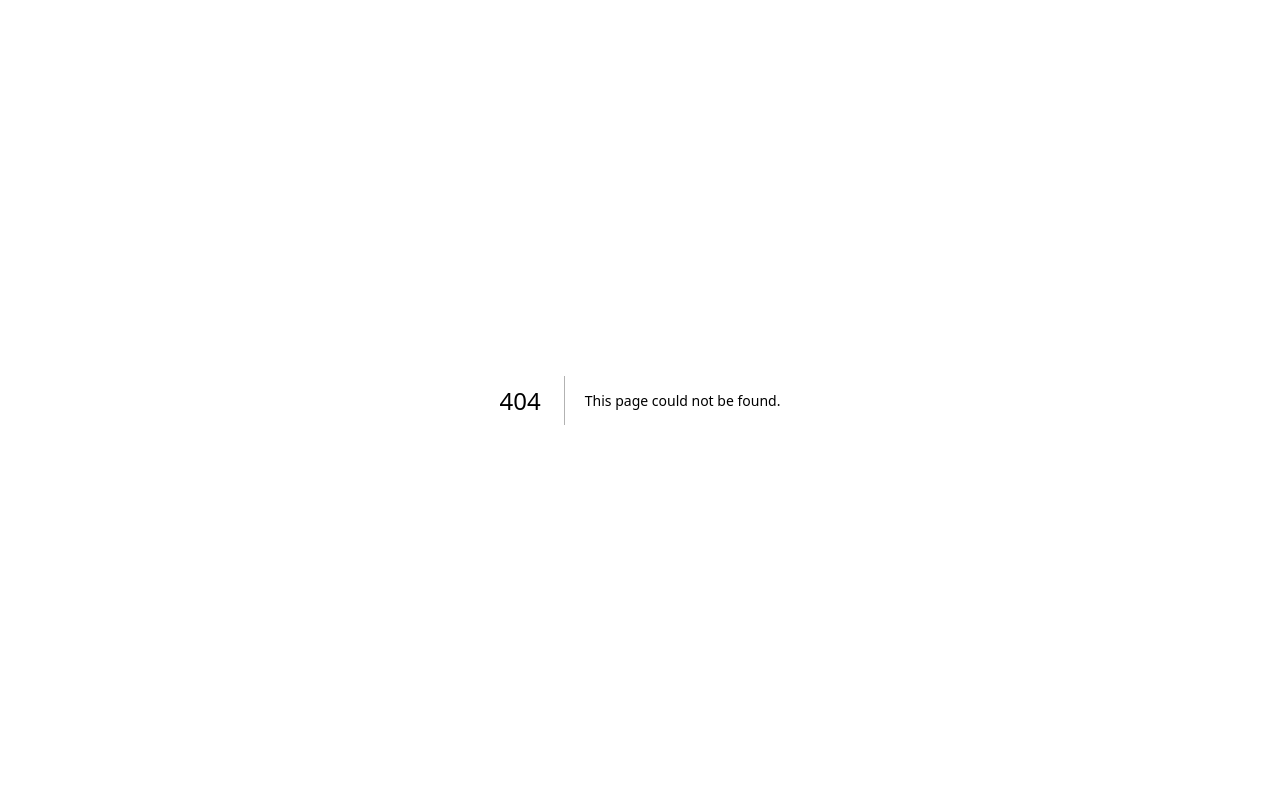
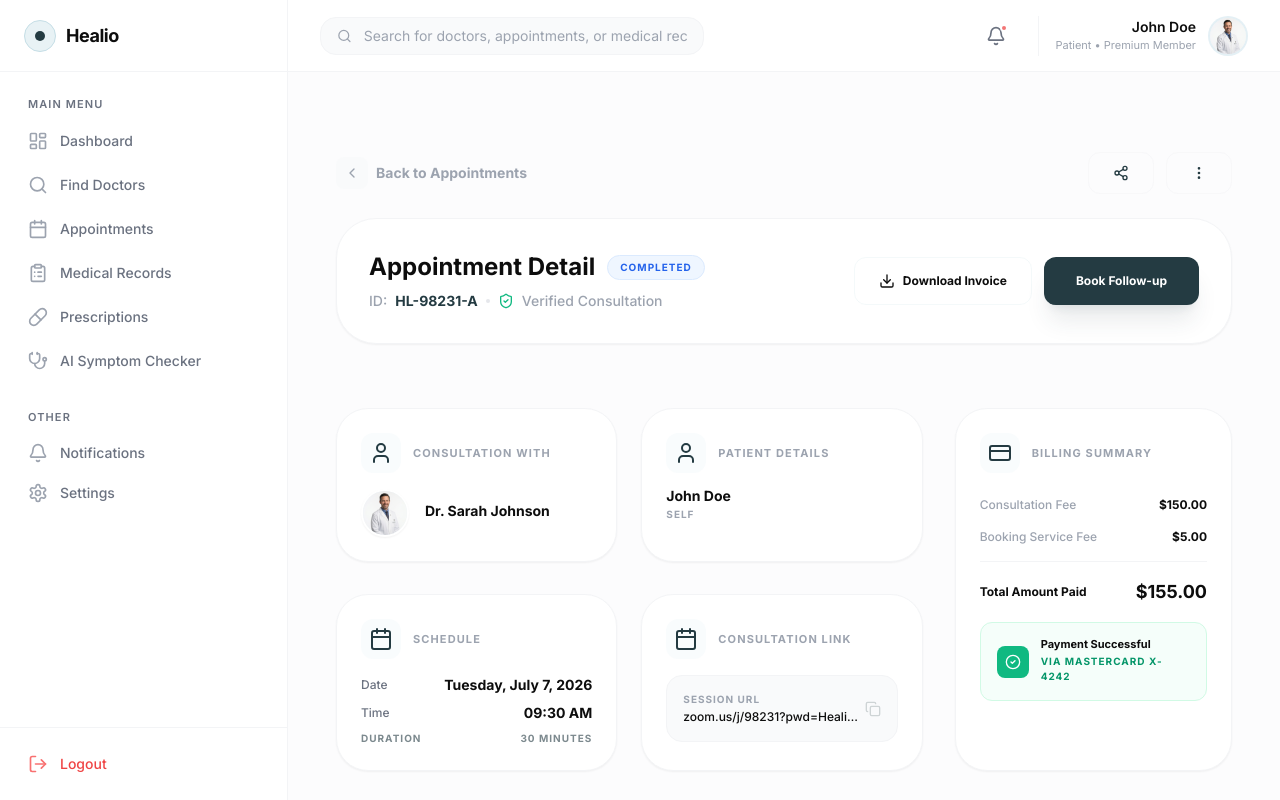
Before and after one commit to sano0007/healio, a Next.js app in the folder apps/web/: page /appointments/book in a window 1280 px wide. Before the commit this address had no page. Built offline with nearby package versions, Linux system fonts and the light colour scheme.

Commit message:
feat: add appointment detail route

```diff
--- /dev/null
+++ b/apps/web/src/app/(app)/appointments/[id]/page.tsx
@@ -0,0 +1,118 @@
+"use client";
+
+import { use, useState, useEffect } from "react";
+import { AppointmentDetailHeader } from "@/components/appointments/detail/detail-header";
+import { InfoGrid } from "@/components/appointments/detail/info-grid";
+import { ClinicalOutcome } from "@/components/appointments/detail/clinical-outcome";
+import { DocumentList } from "@/components/appointments/detail/document-list";
+import { Skeleton } from "@/components/ui/skeleton";
+import { motion } from "framer-motion";
+
+const mockAppointmentDetail = {
+  id: "HL-98231-A",
+  status: "completed" as const,
+  type: "video" as const,
+  doctor: {
+    name: "Dr. Sarah Johnson",
+    specialization: "Senior Cardiologist",
+    image: "/images/doctor-1.png",
+    fee: 150,
+  },
+  patient: {
+    name: "John Doe",
+    relationship: "Self",
+    email: "john.doe@example.com",
+    phone: "+1 (555) 000-1234",
+  },
+  schedule: {
+    date: "Tuesday, July 7, 2026",
+    time: "09:30 AM",
+    duration: "30 mins",
+    type: "video",
+  },
+  billing: {
+    fee: 150,
+    tax: 5,
+    method: "Mastercard x-4242",
+  },
+  medical: {
+    diagnosis: "Mild Hypertension & Sinus Tachycardia",
+    notes: "Patient reported occasional heart palpitations during exercise. Physical exam via video shows no immediate distress. Blood pressure readings from home monitor (145/90) suggest mild stage 1 hypertension. Recommended lifestyle changes and follow-up in 2 weeks with a stress test if symptoms persist.",
+    prescriptions: [
+      { name: "Amlodipine Besylate", dosage: "5mg", frequency: "Once daily (Morning)", duration: "30 Days" },
+      { name: "Magnesium Citrate", dosage: "250mg", frequency: "Once daily (Night)", duration: "15 Days" }
+    ],
+  },
+  documents: [
+    { name: "ECG_Report_June_2026.pdf", size: "1.2 MB", type: "pdf" as const },
+    { name: "Blood_Test_Vitals.pdf", size: "850 KB", type: "pdf" as const }
+  ]
+};
+
+export default function AppointmentDetailPage({ params }: { params: Promise<{ id: string }> }) {
+  const resolvedParams = use(params);
+  const [isLoading, setIsLoading] = useState(true);
+
+  useEffect(() => {
+    const timer = setTimeout(() => setIsLoading(false), 1000);
+    return () => clearTimeout(timer);
+  }, []);
+
+  if (isLoading) {
+    return (
+      <div className="max-w-7xl mx-auto py-8 lg:py-12 space-y-12 animate-pulse px-4">
+        <Skeleton className="h-44 w-full rounded-[2.5rem]" />
+        <Skeleton className="h-96 w-full rounded-[2.5rem]" />
+        <Skeleton className="h-64 w-full rounded-[2.5rem]" />
+      </div>
+    );
+  }
+
+  return (
+    <div className="max-w-7xl mx-auto py-8 lg:py-12 px-4 space-y-16">
+      {/* 1. Header with Status & Breadcrumbs */}
+      <AppointmentDetailHeader
+        status={mockAppointmentDetail.status}
+        type={mockAppointmentDetail.type}
+        appointmentId={mockAppointmentDetail.id}
+      />
+
+      {/* 2. Core Info Grid (Patient, Schedule, Billing) */}
+      <InfoGrid
+        doctor={mockAppointmentDetail.doctor}
+        patient={mockAppointmentDetail.patient}
+        schedule={mockAppointmentDetail.schedule}
+        billing={mockAppointmentDetail.billing}
+      />
+
+      {/* 3. Clinical Outcomes (Only for completed) */}
+      {mockAppointmentDetail.status === "completed" && (
+        <section className="space-y-10">
+          <div className="h-px bg-gray-100" />
+          <ClinicalOutcome
+            diagnosis={mockAppointmentDetail.medical.diagnosis}
+            notes={mockAppointmentDetail.medical.notes}
+            prescriptions={mockAppointmentDetail.medical.prescriptions}
+          />
+        </section>
+      )}
+
+      {/* 4. Documents & Attachments */}
+      <section className="space-y-10">
+        <div className="h-px bg-gray-100" />
+        <DocumentList documents={mockAppointmentDetail.documents} />
+      </section>
+
+      {/* 5. Footer Help Overlay */}
+      <div className="pt-10 flex flex-col md:flex-row items-center justify-between border-t border-gray-50 gap-6">
+        <p className="text-sm text-gray-400 font-medium text-center md:text-left">
+          Need help with this appointment? <span className="text-brand-dark font-bold underline cursor-pointer hover:text-brand-light transition-colors">Contact Support</span>
+        </p>
+        <div className="flex items-center gap-2 group cursor-pointer">
+          <span className="text-[10px] font-bold text-gray-400 uppercase tracking-widest group-hover:text-brand-dark transition-all">Digital Signature Secured</span>
+          <div className="w-2 h-2 bg-emerald-500 rounded-full shadow-lg shadow-emerald-500/20" />
+        </div>
+      </div>
+    </div>
+  );
+}
```
